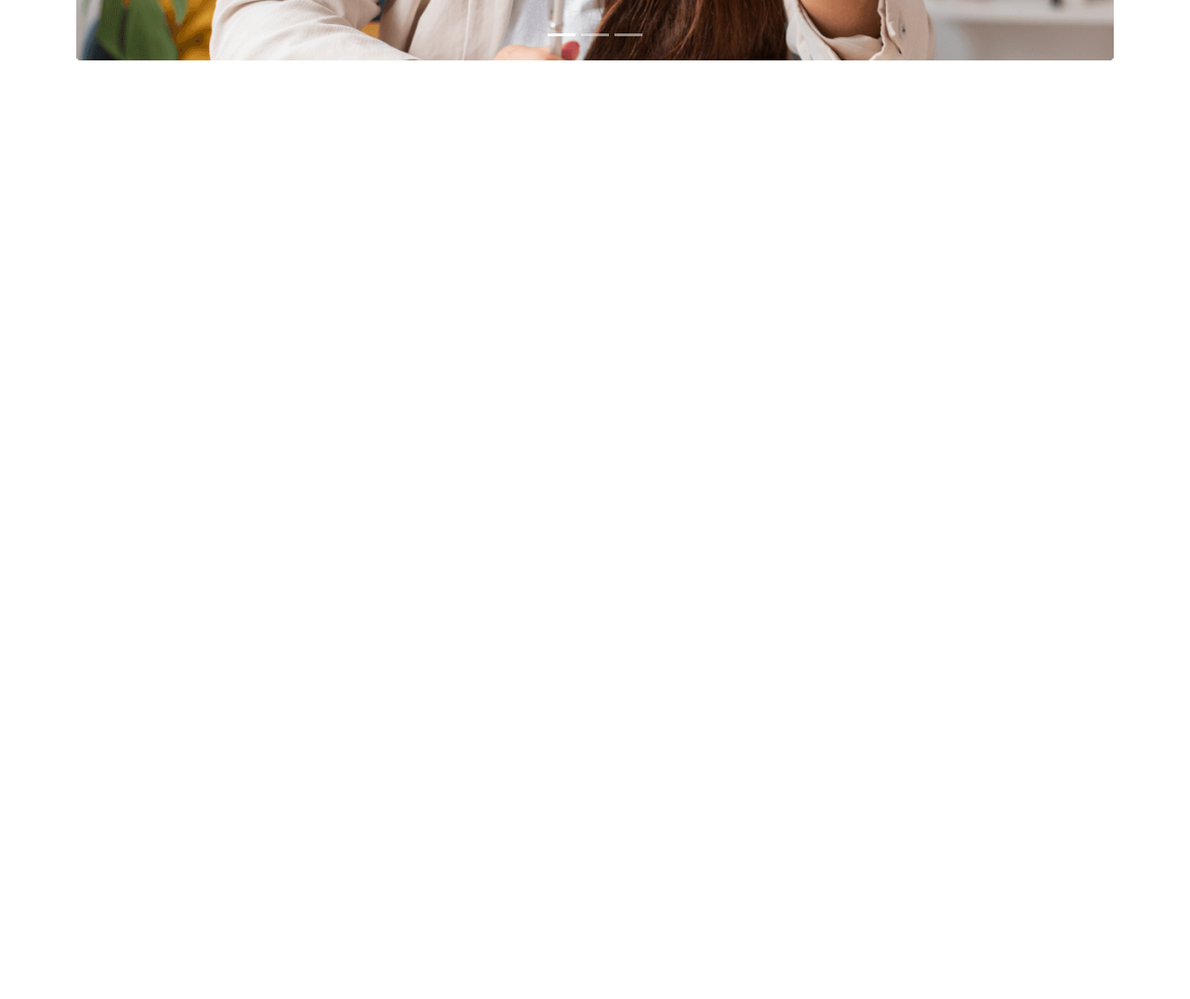
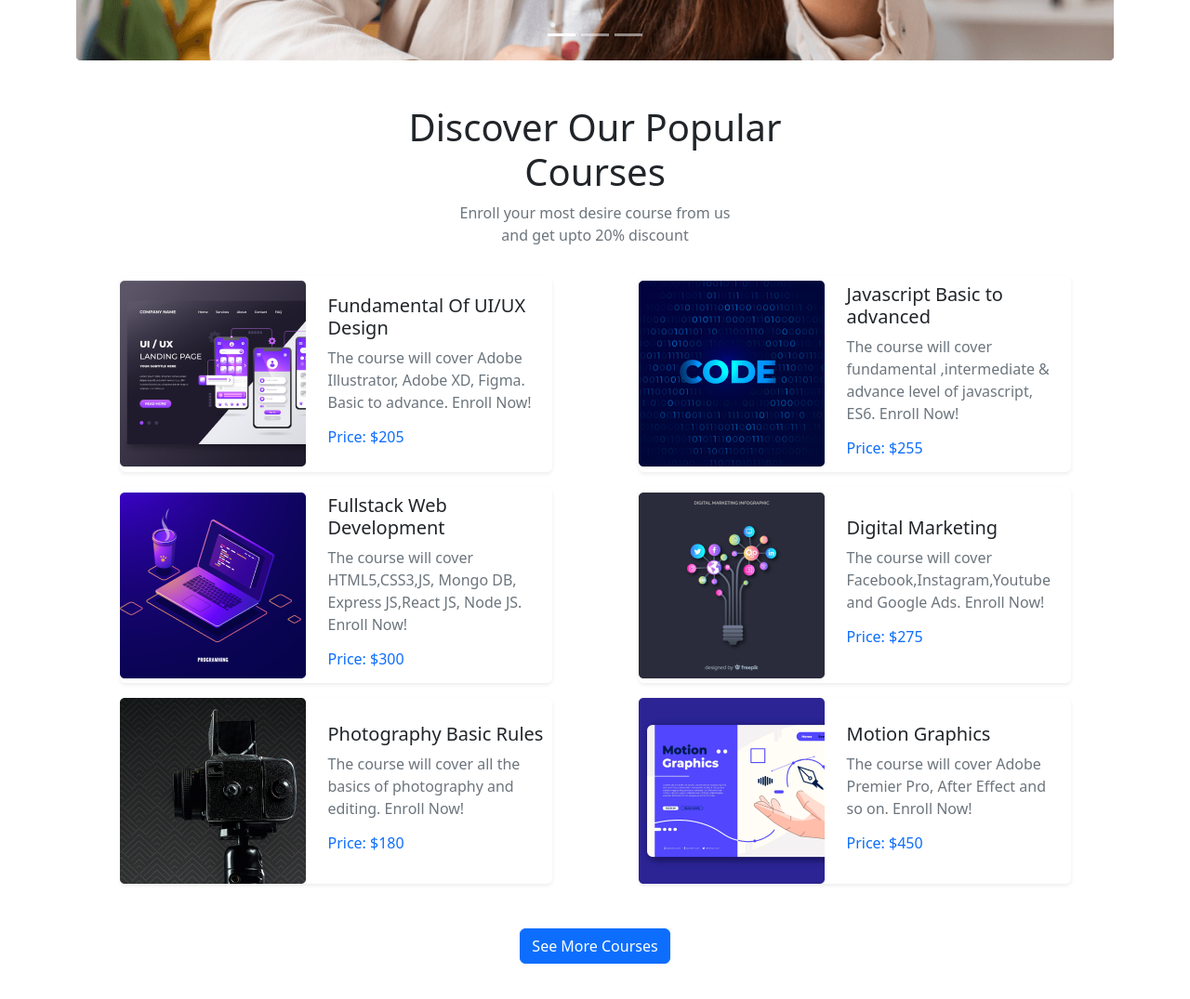
Before and after one commit to jahidkhanridoy/assignment-3, a plain HTML site: page index.html in a window 1280 px wide. Shown: the part 575-1650 px from the top of the page at 93% size. Before the commit the page ends 800 px from the top, so only its background shows below. Drawn offline with nearby package versions, Linux system fonts and the light colour scheme.

Commit message:
added Courses section

```diff
--- a/index.html
+++ b/index.html
@@ -117,4 +117,94 @@
 
     </header>
     <!-- header end -->
+    <main>
+                <!-- Courses section start  -->
+                <section class="container" id="courses">
+                    <h1 class="text-center">Discover Our Popular <br>Courses</h1>
+                    <p class="text-center text-muted">Enroll your most desire course from us <br>and get upto 20% discount</p>
+                    <div class="row g-0 gy-3 mt-3">
+                        <!-- course-1 -->
+                        <div
+                            class="col-12 col-lg-5 d-flex flex-column flex-md-row align-items-center rounded shadow-sm mx-auto">
+
+                            <img src="images/course/course-1.png
+                                " class="course-img" alt="">
+                            <div class="ms-3 p-2">
+                                <h5>Fundamental Of UI/UX Design</h5>
+                                <p class="text-muted">The course will cover Adobe Illustrator, Adobe XD, Figma. Basic to
+                                    advance.
+                                    Enroll Now!</p>
+                                <h6 class="text-primary">Price: $205</h6>
+                            </div>
+                        </div>
+                        <!-- course-2  -->
+                        <div
+                            class="col-12 col-lg-5 d-flex flex-column flex-md-row align-items-center rounded shadow-sm mx-auto">
+                            <img src="images/course/course-2.png
+                                " class="course-img" alt="">
+                            <div class="ms-3 p-2">
+                                <h5>Javascript Basic to advanced</h5>
+                                <p class="text-muted">The course will cover fundamental ,intermediate & advance level of
+                                    javascript, ES6.
+                                    Enroll Now!</p>
+                                <h6 class="text-primary">Price: $255</h6>
+                            </div>
+                        </div>
+                        <!-- course-3 -->
+                        <div
+                            class="col-12 col-lg-5 d-flex flex-column flex-md-row align-items-center rounded shadow-sm mx-auto">
+                            <img src="images/course/course-3.png
+                                " class="course-img" alt="">
+                            <div class="ms-3 p-2">
+                                <h5>Fullstack Web Development</h5>
+                                <p class="text-muted">The course will cover HTML5,CSS3,JS, Mongo DB, Express JS,React JS, Node
+                                    JS.
+                                    Enroll Now!</p>
+                                <h6 class="text-primary">Price: $300</h6>
+                            </div>
+                        </div>
+                        <!-- course-4 -->
+                        <div
+                            class="col-12 col-lg-5 d-flex flex-column flex-md-row align-items-center rounded shadow-sm mx-auto">
+                            <img src="images/course/course-4.png
+                                " class="course-img" alt="">
+                            <div class="ms-3 p-2">
+                                <h5>Digital Marketing</h5>
+                                <p class="text-muted">The course will cover Facebook,Instagram,Youtube and Google Ads.
+                                    Enroll Now!</p>
+                                <h6 class="text-primary">Price: $275</h6>
+                            </div>
+                        </div>
+                        <!-- course-5 -->
+                        <div
+                            class="col-12 col-lg-5 d-flex flex-column flex-md-row align-items-center rounded shadow-sm mx-auto">
+                            <img src="images/course/course-5.png
+                                " class="course-img" alt="">
+                            <div class="ms-3 p-2">
+                                <h5>Photography Basic Rules</h5>
+                                <p class="text-muted">The course will cover all the basics of photography and editing.
+                                    Enroll Now!</p>
+                                <h6 class="text-primary">Price: $180</h6>
+                            </div>
+                        </div>
+                        <!-- course-6 -->
+                        <div
+                            class="col-12 col-lg-5 d-flex flex-column flex-md-row align-items-center rounded shadow-sm mx-auto">
+                            <img src="images/course/course-6.png
+                                " class="course-img" alt="">
+                            <div class="ms-3 p-2">
+                                <h5>Motion Graphics</h5>
+                                <p class="text-muted">The course will cover Adobe Premier Pro, After Effect and so on.
+                                    Enroll Now!</p>
+                                <h6 class="text-primary">Price: $450</h6>
+                            </div>
+                        </div>
+                    </div>
+                </section>
+                <div class="d-flex justify-content-center my-5">
+                    <button class="btn btn-primary d-none d-lg-block">See More Courses</button>
+                    <button class="btn btn-primary d-block d-lg-none">View All</button>
+                </div>
+                <!-- Courses section end  -->
+    </main>
 </body>
```
